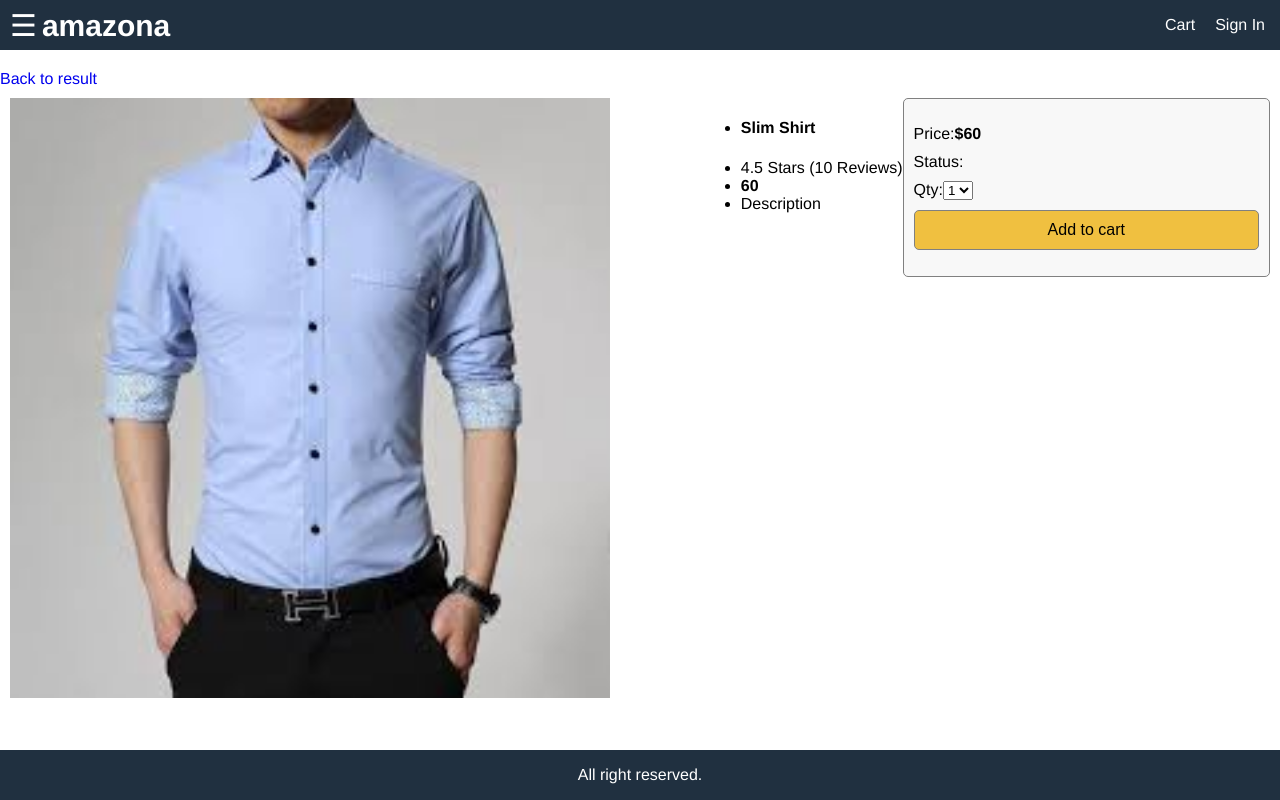
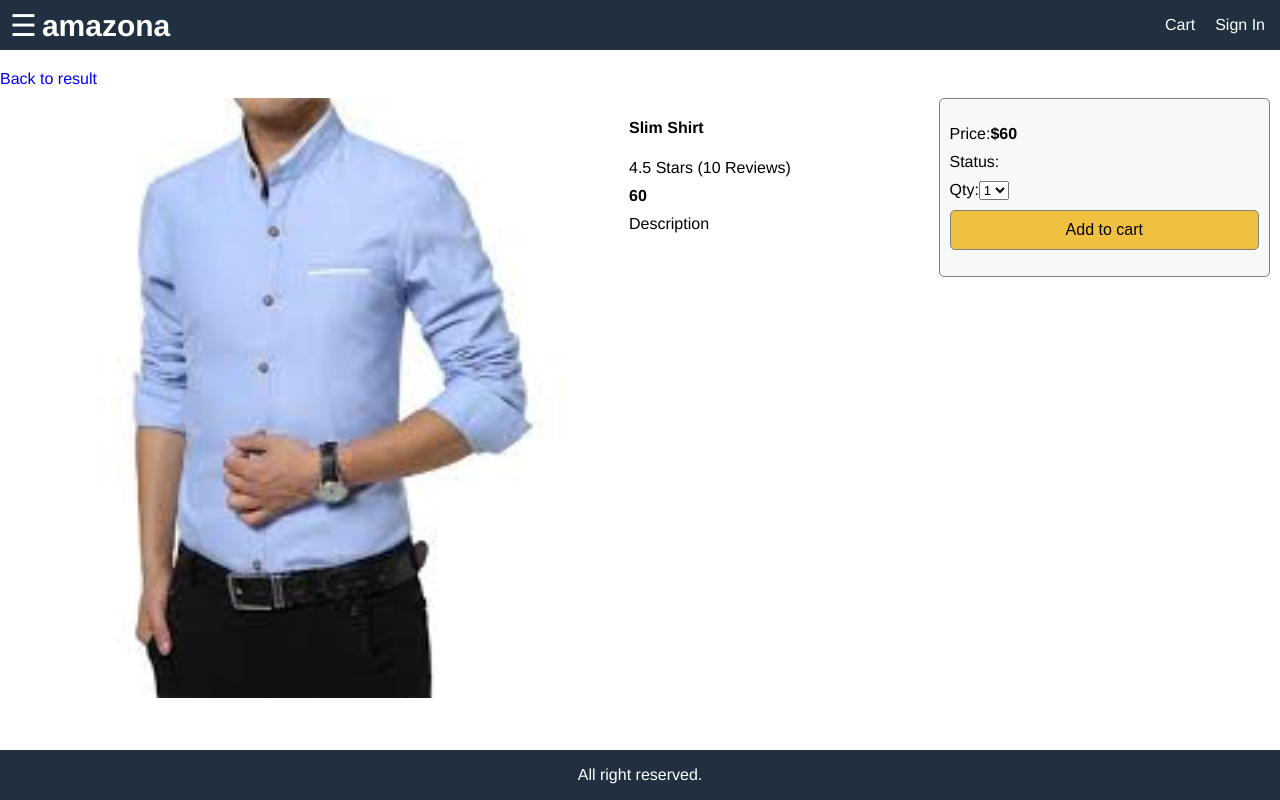
Before and after one commit to 99Nistha/node-react-ecommerce-amazon-clone, a React (Create React App) app in the folder frontend/: page /product/1 in a window 1280 px wide. Built offline with nearby package versions, Linux system fonts and the light colour scheme.

Commit message:
fixing the issues

```diff
--- a/frontend/src/Screens/ProductScreen.js
+++ b/frontend/src/Screens/ProductScreen.js
@@ -13,7 +13,7 @@
             <div className="details-image">
                 <img src={product.image} alt="product"></img>
             </div>
-            <div classname="details-info">
+            <div className="details-info">
                 <ul>
                     <li>
                         <h4>{product.name}</h4>
```
Also changed, not shown: frontend/public/images/d1.jpeg.
